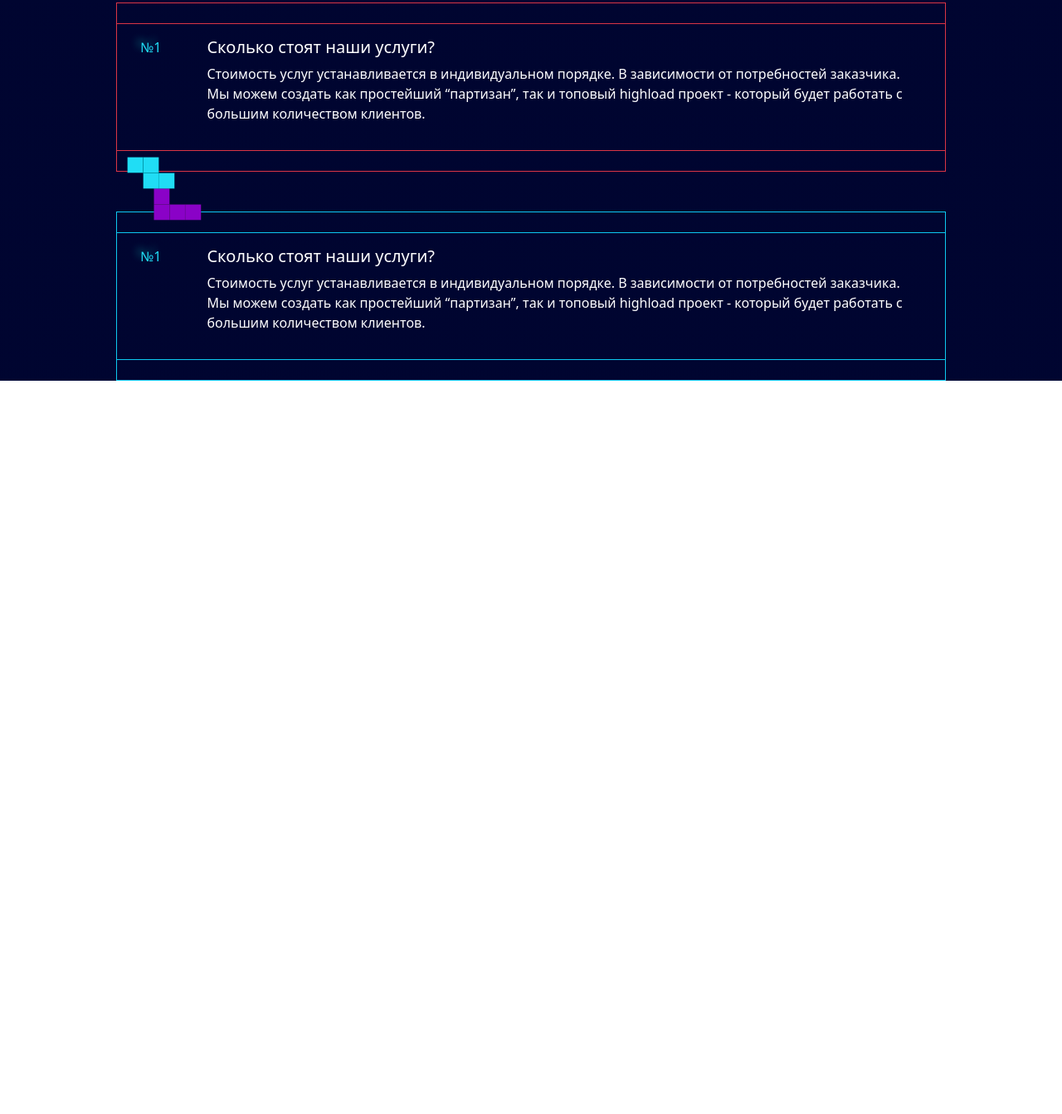
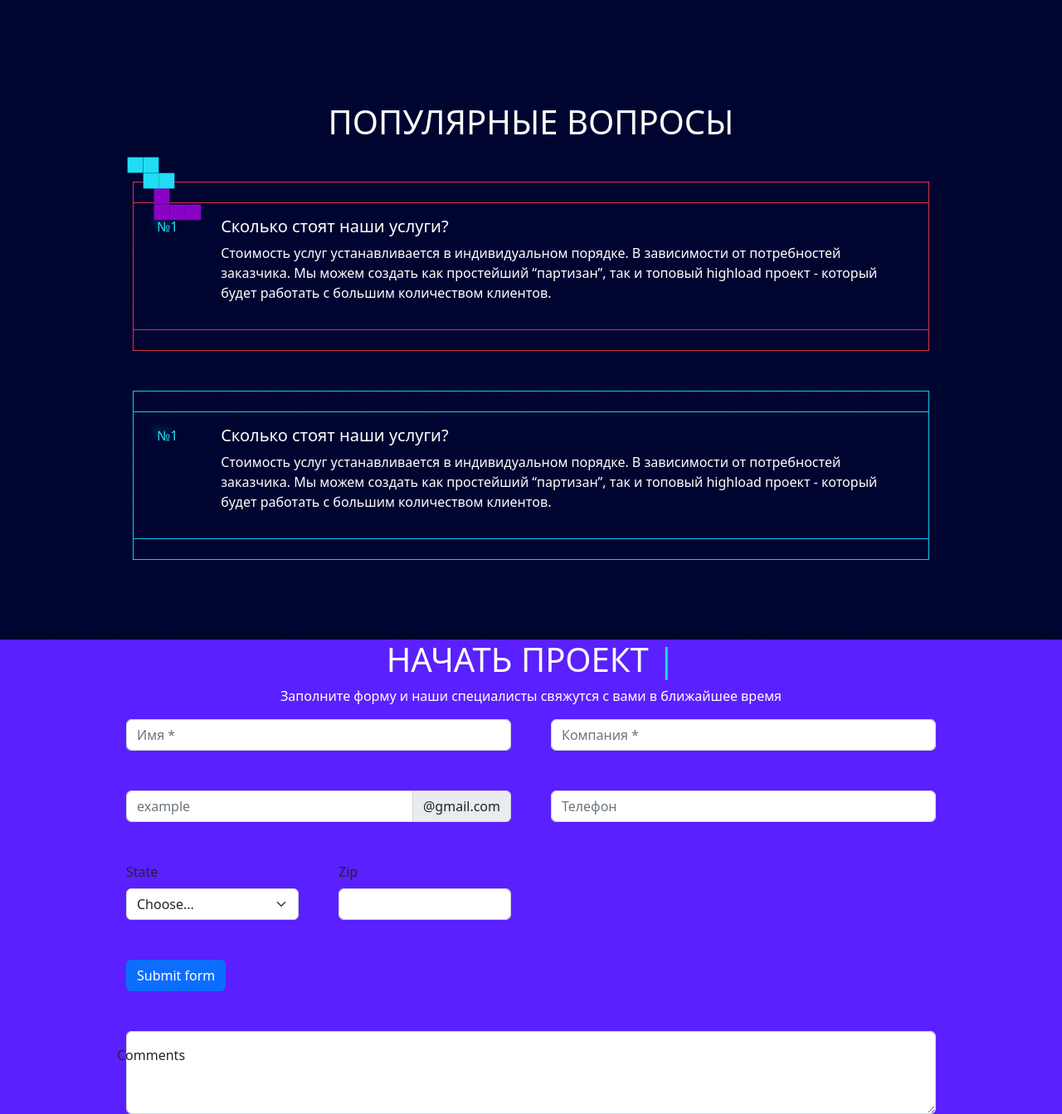
Before and after one commit to javohirveb/hyiplab, a plain HTML site: page index.html in a window 1280 px wide. Shown: the part 5757-7100 px from the top of the page at 83% size. Before the commit the page ends 6216 px from the top, so only its background shows below. Drawn offline with nearby package versions, Linux system fonts and the light colour scheme.

Commit message:
add project section

```diff
--- a/css/style.css
+++ b/css/style.css
@@ -124,8 +124,8 @@ header {
     display: none;
 }
 
-.guarantees .row {
-
+.project__form {
+    position: relative;
 }
 
 @media only screen and (max-width: 890px) {
--- a/index.html
+++ b/index.html
@@ -124,10 +124,10 @@
             </div>
         </section>
 
-        <section class="guarantees">
+        <section class="guarantees my-5 py-5">
             <div class="container">
                 <h1 class="text-center text-uppercase text-white">гарантии</h1>
-                <div class="row g-5">
+                <div class="row g-5 mx-2">
                     <div class="col-md-6 col-12 bg-white">
                         <img src="images/fingerprint 1.png" alt="" width="80">
                         <p>Вся работа прозрачна и отслеживается через онлайн сервисы, которые мы интегрировали в нашу экосистему. </p>
@@ -140,10 +140,10 @@
             </div>
         </section>
 
-        <section class="question mt-5">
+        <section class="question my-5 py-5">
             <div class="container">
                 <h1 class="question__title text-center text-uppercase text-white">популярные вопросы</h1>
-                <div class="row mt-5">
+                <div class="row mt-5 mx-2">
                     <div class="col-12 py-4 border border-danger">
                         <div class="row p-3 border-bottom border-top border-danger">
                             <div class="col-1" style="color: #20DDF5; text-shadow: -5px -5px 10px rgba(19, 255, 226, 0.4);">
@@ -170,6 +170,66 @@
             </div>
         </section>
 
+        <section class="project mt-5" style="background: #5A20FF;">
+            <div class="container">
+                <h1 class="text-center text-uppercase text-white">начать проект <span class="blue-text">|</span></h1>
+                <p class="text-white text-center">Заполните форму и наши специалисты свяжутся с вами в ближайшее время</p>
+                <form class="row g-5 needs-validation" novalidate>
+                    <div class="col-md-6 position-relative">
+                        <input type="text" class="form-control" id="validationTooltip01" placeholder="Имя *" required>
+                        <div class="valid-tooltip">
+                            Looks good!
+                        </div>
+                    </div>
+                    <div class="col-md-6 position-relative">
+                        <input type="text" class="form-control" id="validationTooltip02" placeholder="Компания *" required>
+                        <div class="valid-tooltip">
+                            Looks good!
+                        </div>
+                    </div>
+                    <div class="col-md-6 position-relative">
+                      <div class="input-group has-validation">
+                        <input type="text" class="form-control" placeholder="example" id="validationTooltipUsername" aria-describedby="validationTooltipUsernamePrepend" required>
+                        <span class="input-group-text" id="validationTooltipUsernamePrepend">@gmail.com</span>
+                        <div class="invalid-tooltip">
+                          Please choose a unique and valid username.
+                        </div>
+                      </div>
+                    </div>
+                    <div class="col-md-6 position-relative">
+                      <input type="tel" class="form-control" id="validationTooltip03" placeholder="Телефон " required>
+                      <div class="invalid-tooltip">
+                        Please provide a valid city.
+                      </div>
+                    </div>
+                    <div class="col-md-3 position-relative">
+                      <label for="validationTooltip04" class="form-label">State</label>
+                      <select class="form-select" id="validationTooltip04" required>
+                        <option selected disabled value="">Choose...</option>
+                        <option>...</option>
+                      </select>
+                      <div class="invalid-tooltip">
+                        Please select a valid state.
+                      </div>
+                    </div>
+                    <div class="col-md-3 position-relative">
+                      <label for="validationTooltip05" class="form-label">Zip</label>
+                      <input type="text" class="form-control" id="validationTooltip05" required>
+                      <div class="invalid-tooltip">
+                        Please provide a valid zip.
+                      </div>
+                    </div>
+                    <div class="col-12">
+                      <button class="btn btn-primary" type="submit">Submit form</button>
+                    </div>
+                    <div class="form-floating">
+                        <textarea class="form-control" placeholder="Leave a comment here" id="floatingTextarea2" style="height: 100px"></textarea>
+                        <label for="floatingTextarea2">Comments</label>
+                    </div>
+                </form>
+            </div>
+        </section>
+
     </main>
 
 
```
